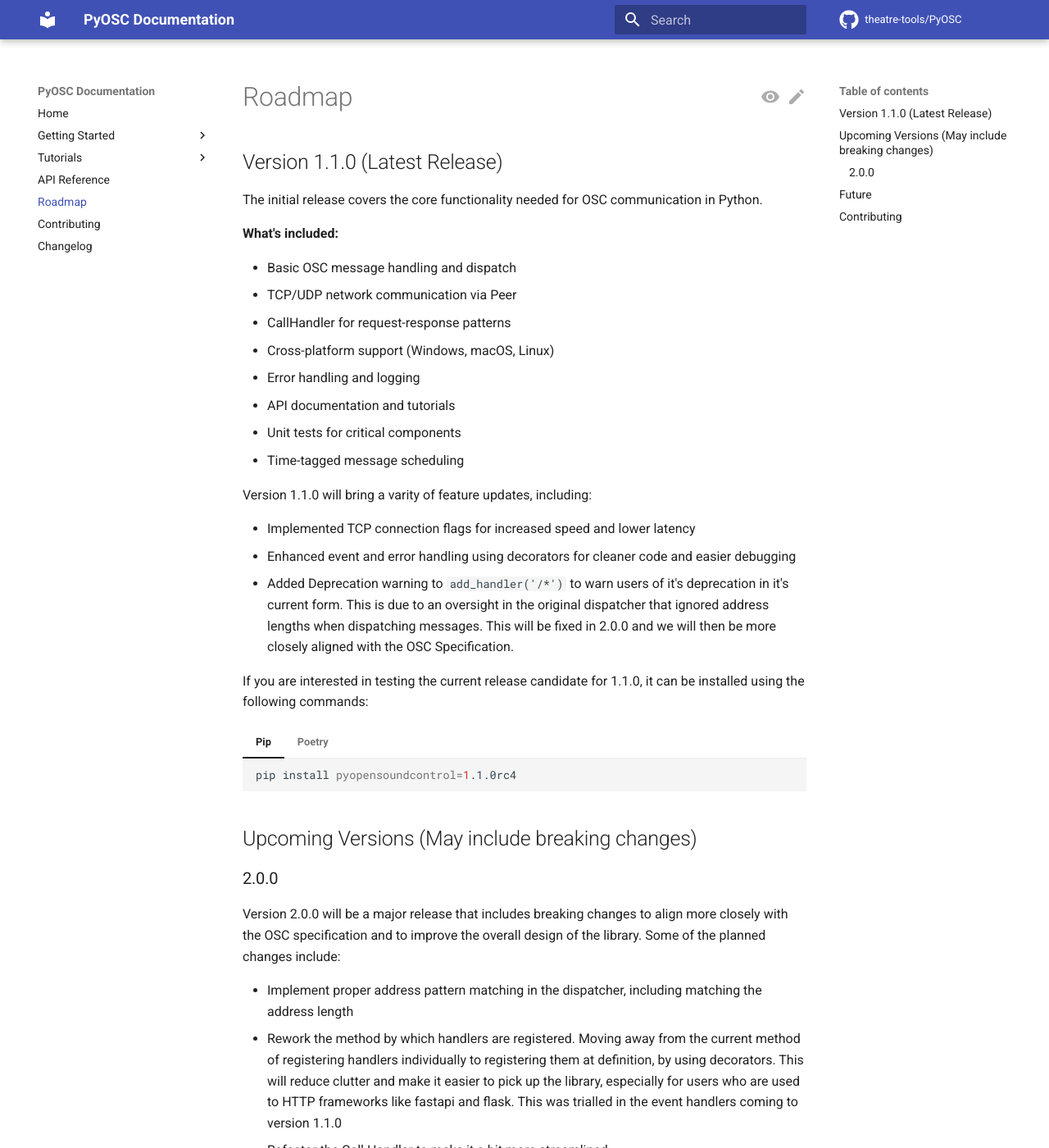
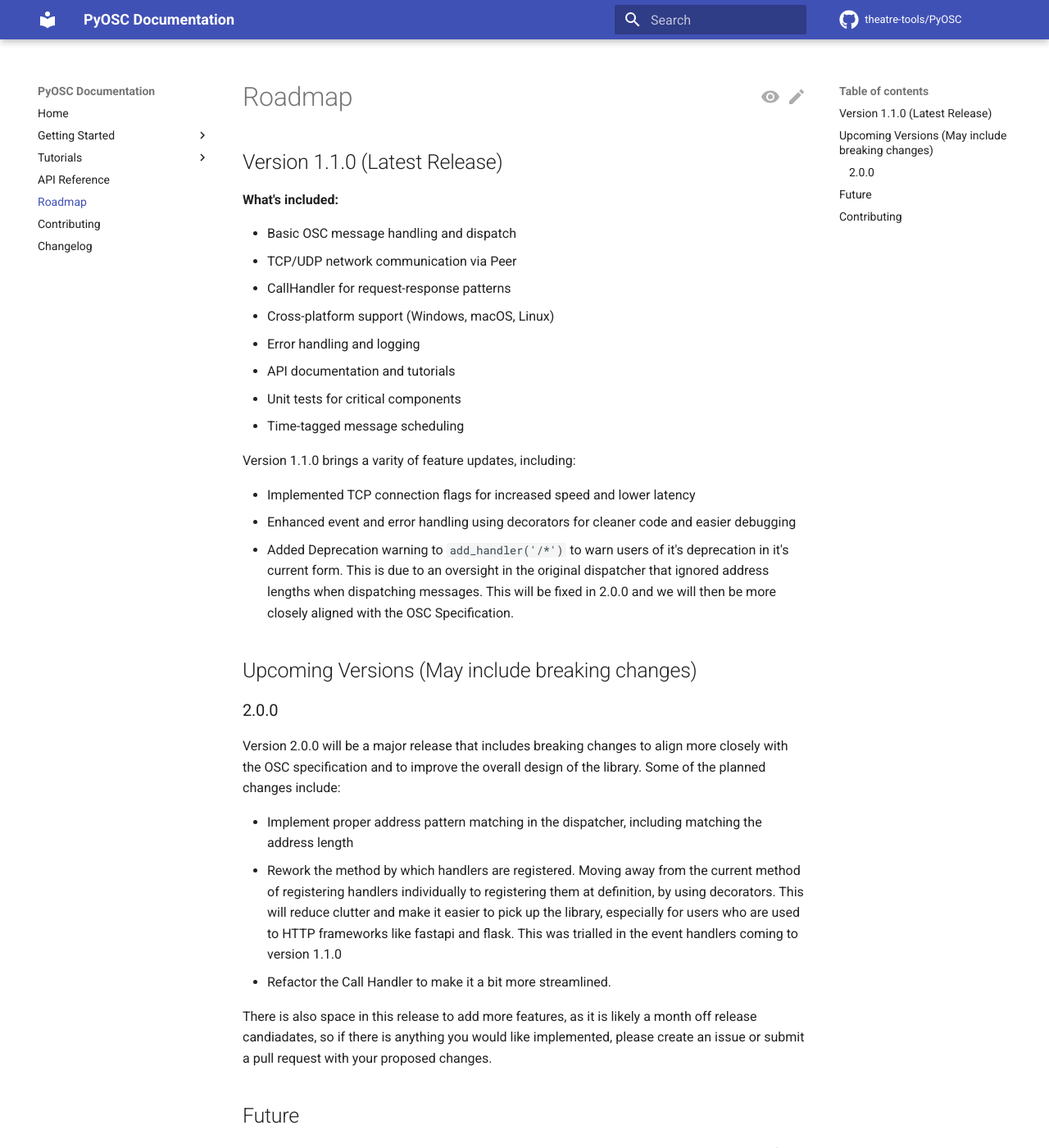
Before and after one commit to Theatre-Tools/PyOSC, an MkDocs documentation site: the page built from docs/roadmap.md, in a window 1280 px wide and 1400 px high. Shown: the whole window at 82% size. Built offline with MkDocs 1.6.1 and Material for MkDocs 9.7.7, drawn with Linux system fonts in a browser that asks for light colours; comment, search, counter and statistics services are not loaded; the version menu is left out.

Commit message:
docs: update roadmap.md to clarify features and remove installation instructions for version 1.1.0

````diff
--- a/docs/roadmap.md
+++ b/docs/roadmap.md
@@ -1,7 +1,6 @@
 # Roadmap
 
 ## Version 1.1.0 (Latest Release)
-The initial release covers the core functionality needed for OSC communication in Python.
 
 **What's included:**
 
@@ -14,24 +13,12 @@ The initial release covers the core functionality needed for OSC communication i
 - Unit tests for critical components
 - Time-tagged message scheduling
 
-Version 1.1.0 will bring a varity of feature updates, including:
+Version 1.1.0 brings a varity of feature updates, including:
 
   - Implemented TCP connection flags for increased speed and lower latency
   - Enhanced event and error handling using decorators for cleaner code and easier debugging
   - Added Deprecation warning to ```add_handler('/*')``` to warn users of it's deprecation in it's current form. This is due to an oversight in the original dispatcher that ignored address lengths when dispatching messages. This will be fixed in 2.0.0 and we will then be more closely aligned with the OSC Specification.
 
-If you are interested in testing the current release candidate for 1.1.0, it can be installed using the following commands:
-
-=== "Pip"
-
-    ```bash
-    pip install pyopensoundcontrol=1.1.0rc4
-    ```
-=== "Poetry"
-
-    ```bash
-    poetry add pyopensoundcontrol=1.1.0rc4
-    ```
 
 ## Upcoming Versions (May include breaking changes)
 
````
